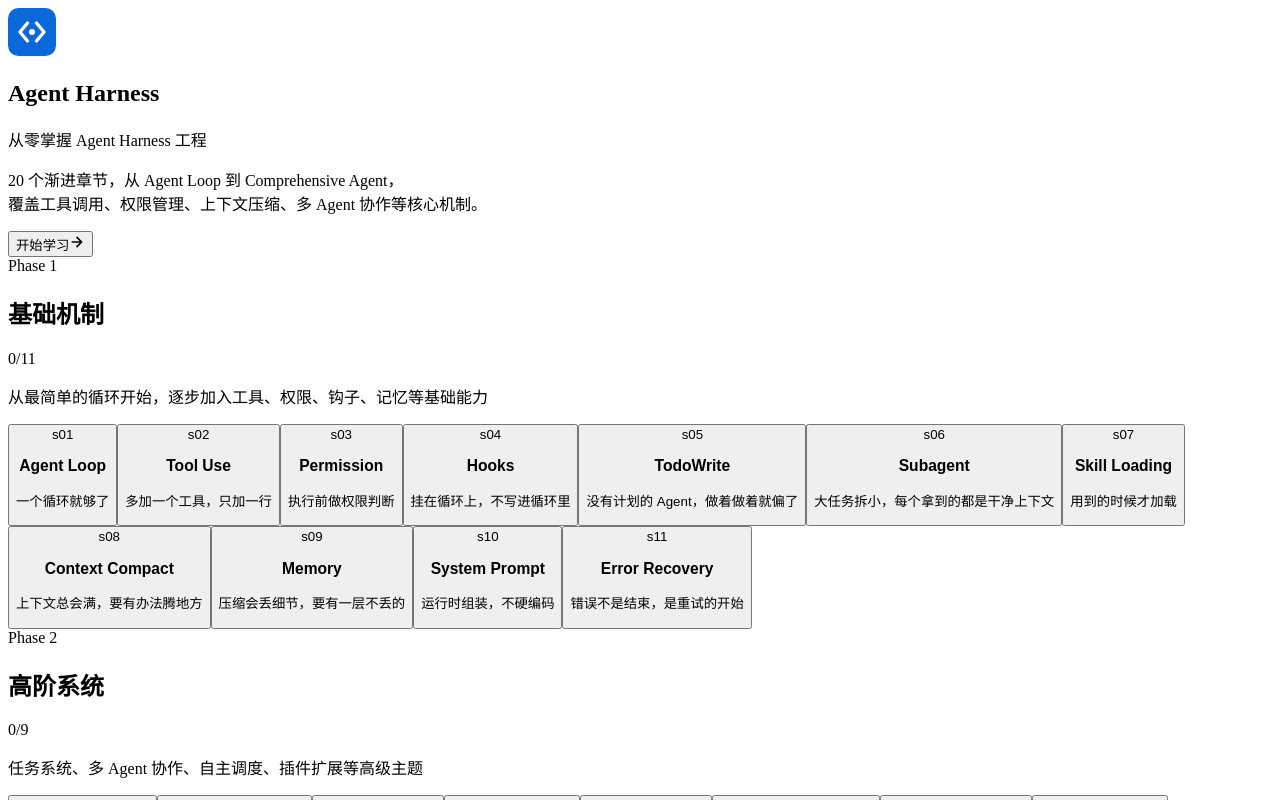
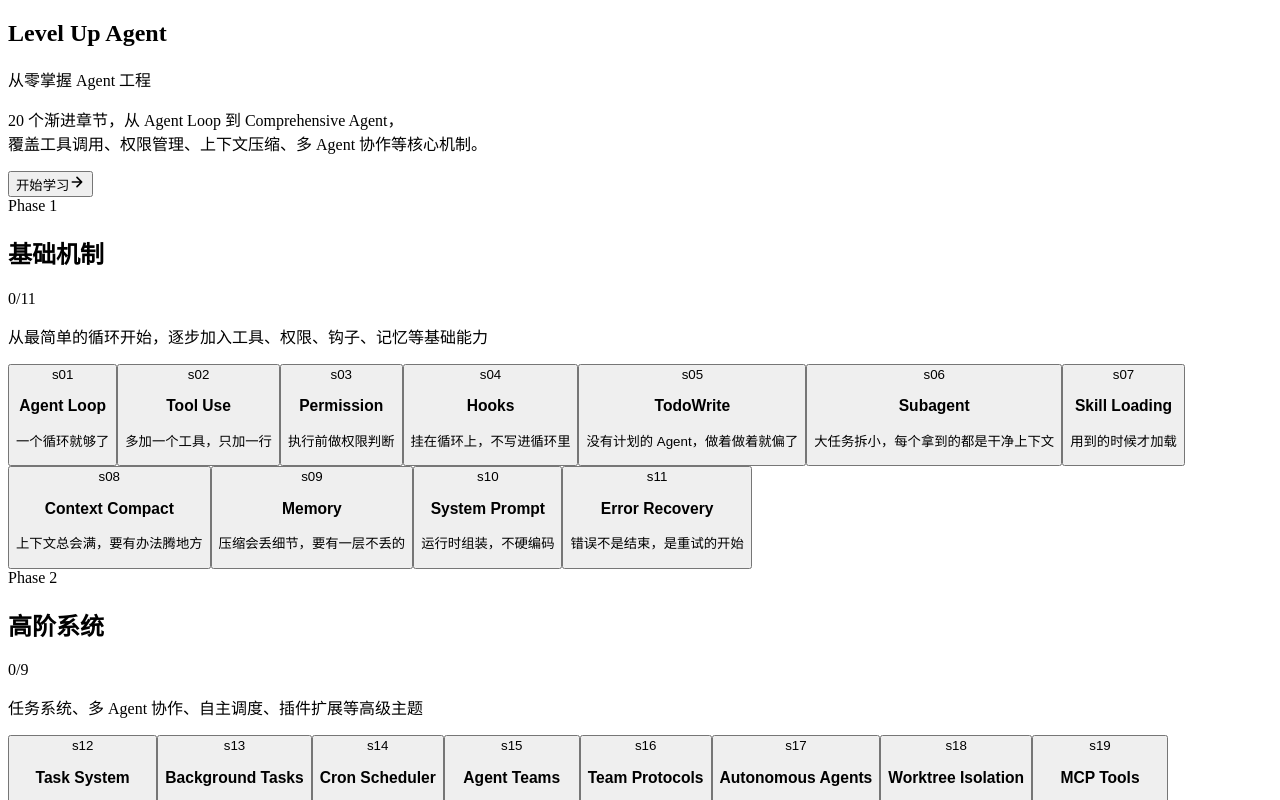
Before and after one commit to CharlesRoue/agent-harness-study, a React (Vite) app: page / in a window 1280 px wide. Shown: the top 800 px of the page. Built offline with nearby package versions, Linux system fonts and the light colour scheme; the HTML template or start-up script is replaced by a standard one.

Commit message:
style: remove logo icon, rename to "Level Up Agent"
Drop the logo SVG entirely - bold text alone serves as the brand
mark. Rename from "Agent Harness" to "Level Up Agent" across
TopBar, HomePage hero, and page title. Hero title bumped to 2.25rem
to stand on its own without an icon above it.

```diff
--- a/index.html
+++ b/index.html
@@ -3,7 +3,7 @@
   <head>
     <meta charset="UTF-8" />
     <meta name="viewport" content="width=device-width, initial-scale=1.0" />
-    <title>Agent Harness 学习</title>
+    <title>Level Up Agent</title>
   </head>
   <body>
     <div id="root"></div>
--- a/src/components/HomePage.tsx
+++ b/src/components/HomePage.tsx
@@ -1,7 +1,6 @@
 import { useApp } from '../context/AppContext'
 import { chapters } from '../data/chapters'
 import { useNavigate } from 'react-router-dom'
-import { Logo } from './Logo'
 
 export function HomePage() {
   const { progress } = useApp()
@@ -28,10 +27,9 @@ export function HomePage() {
     <div className="home">
       {/* Hero */}
       <section className="home-hero">
-        <Logo size={48} />
-        <h1 className="home-title">Agent Harness</h1>
+        <h1 className="home-title">Level Up Agent</h1>
         <p className="home-subtitle">
-          从零掌握 Agent Harness 工程
+          从零掌握 Agent 工程
         </p>
         <p className="home-desc">
           20 个渐进章节，从 Agent Loop 到 Comprehensive Agent，<br />
--- a/src/components/Logo.tsx
+++ /dev/null
@@ -1,23 +0,0 @@
-interface LogoProps {
-  size?: number
-  className?: string
-}
-
-export function Logo({ size = 28, className }: LogoProps) {
-  return (
-    <svg
-      width={size}
-      height={size}
-      viewBox="0 0 32 32"
-      fill="none"
-      className={className}
-    >
-      <rect width="32" height="32" rx="7" fill="#0969da" />
-      {/* Angle brackets: < > */}
-      <path d="M13 10L8 16L13 22" stroke="white" strokeWidth="2.2" strokeLinecap="round" strokeLinejoin="round" />
-      <path d="M19 10L24 16L19 22" stroke="white" strokeWidth="2.2" strokeLinecap="round" strokeLinejoin="round" />
-      {/* Center dot: the agent */}
-      <circle cx="16" cy="16" r="2" fill="white" />
-    </svg>
-  )
-}
--- a/src/components/TopBar.tsx
+++ b/src/components/TopBar.tsx
@@ -1,7 +1,6 @@
 import { useNavigate, useParams } from 'react-router-dom'
 import { useApp } from '../context/AppContext'
 import { getChapter } from '../data/chapters'
-import { Logo } from './Logo'
 
 function SunIcon() {
   return (
@@ -44,8 +43,7 @@ export function TopBar() {
           onClick={() => navigate('/')}
           className="topbar-brand"
         >
-          <Logo size={24} />
-          <span className="topbar-brand-text">Agent Harness</span>
+          <span className="topbar-brand-text">Level Up Agent</span>
         </button>
 
         {chapter && (
--- a/src/styles/global.css
+++ b/src/styles/global.css
@@ -260,10 +260,10 @@ body {
 }
 
 .home-title {
-  font-size: 1.75rem;
+  font-size: 2.25rem;
   font-weight: 800;
-  margin: 1rem 0 0.375rem;
-  letter-spacing: -0.02em;
+  margin: 0 0 0.5rem;
+  letter-spacing: -0.03em;
   color: var(--text);
 }
 
```
